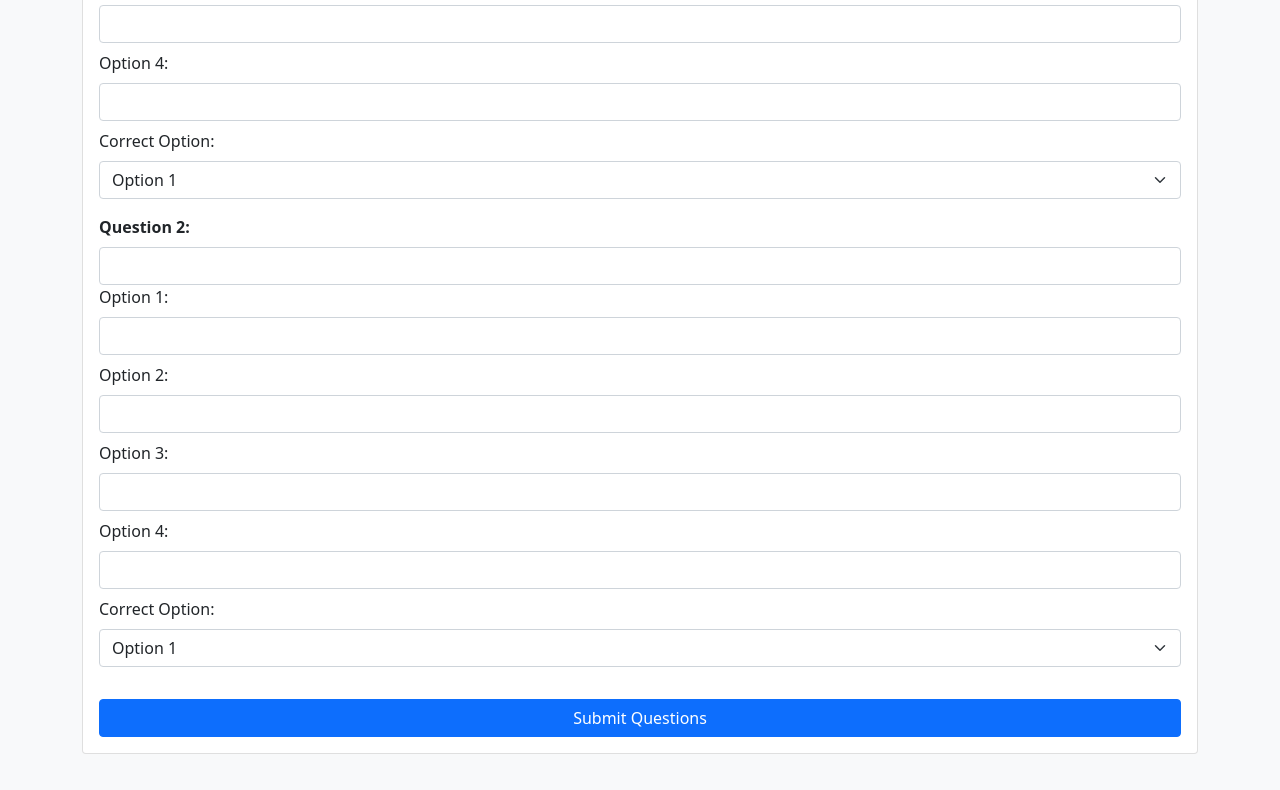
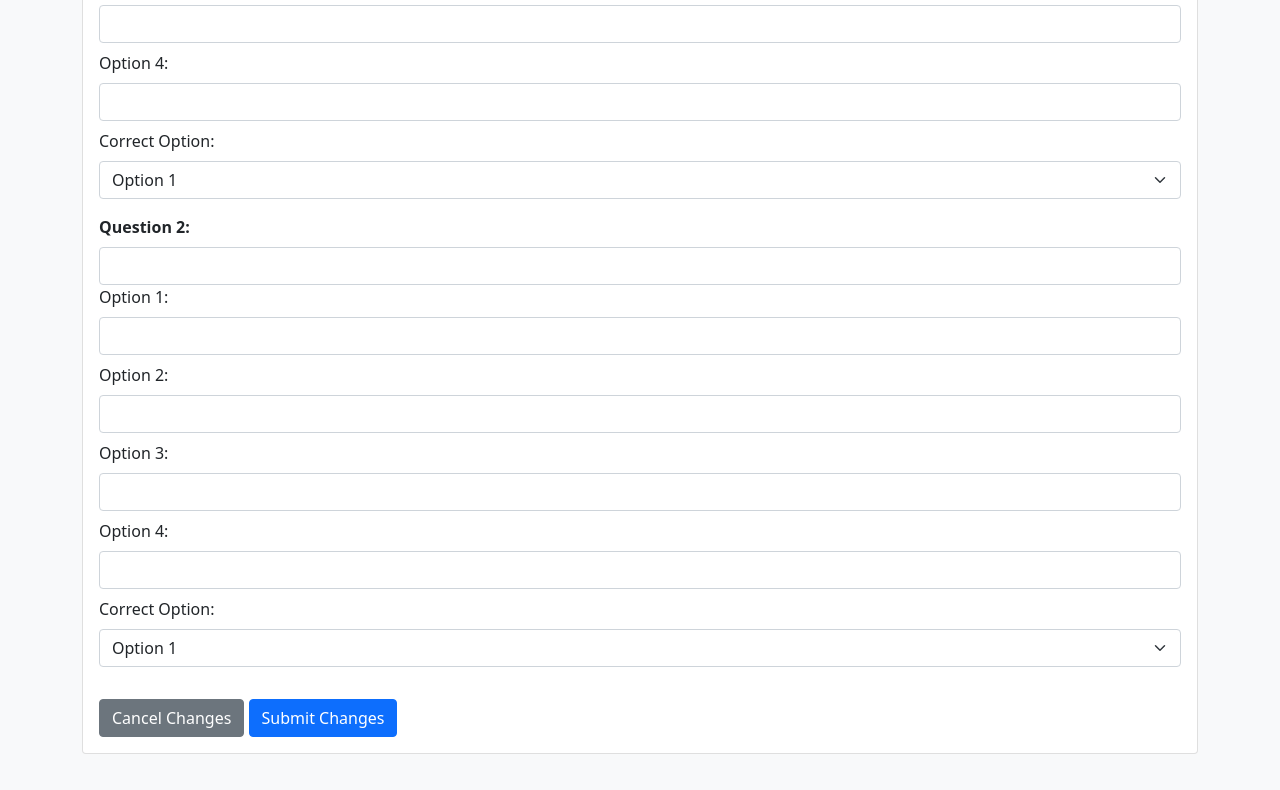
Before and after one commit to rodavid20/quizkbc, a website: page create-questions.html in a window 1280 px wide. Shown: the part 460-1250 px from the top of the page. Drawn offline with nearby package versions, Linux system fonts and the light colour scheme.

Commit message:
Added Cancel Button

```diff
--- a/create-questions.html
+++ b/create-questions.html
@@ -16,7 +16,10 @@
                 <input type="text" name="gameSessionName" id="gameSessionName" class="form-control" required aria-label="Game Name">
             </div>
             <div id="questions" class="mb-3"></div>
-            <button type="button" onclick="submitForm()" class="btn btn-primary">Submit Questions</button>
+            <div>
+                <button type="button" onclick="window.location.href = '/game-sessions'" class="btn btn-secondary">Cancel Changes</button> <button type="button" onclick="submitForm()" class="btn btn-primary">Submit Changes</button>
+            </div>
+
         </form>
     </div>
 
```
Also changed, not shown: 1 other file.
